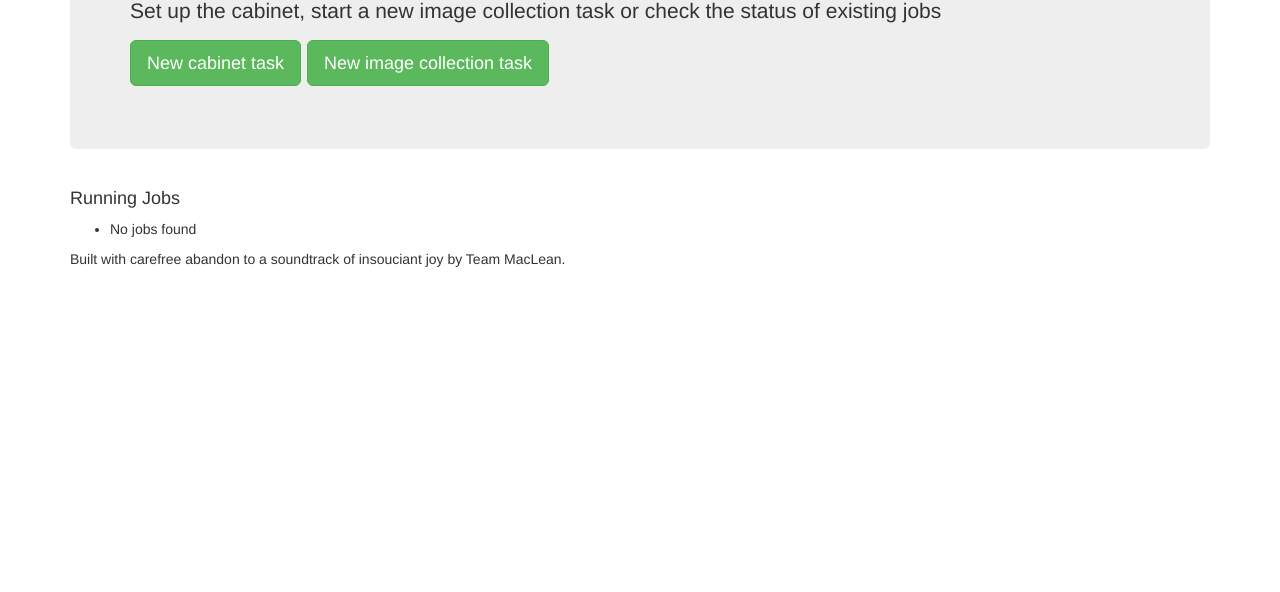
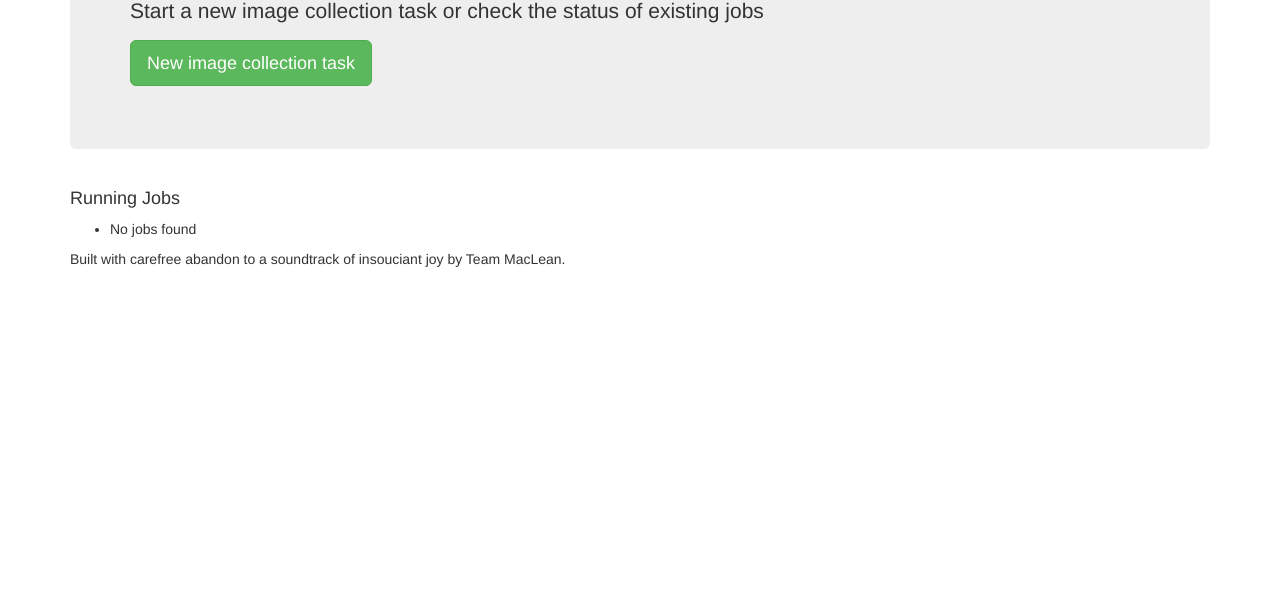
Before and after one commit to TeamMacLean/opimage_interface, a plain HTML site: page index.html in a window 1280 px wide. Shown: the part 208-800 px from the top of the page. Drawn offline with Linux system fonts and the light colour scheme; no server answers.

Commit message:
removed cabinet button

```diff
--- a/index.html
+++ b/index.html
@@ -26,9 +26,9 @@
 
     <div class="jumbotron">
       <h1>Webb Interface</h1>
-      <p class="lead">Set up the cabinet, start a new image collection task or check the status of existing jobs</p>
+      <p class="lead">Start a new image collection task or check the status of existing jobs</p>
       <p>
-        <a class="btn btn-lg btn-success" href="#" role="button" id="new_cabinet_task_button">New cabinet task</a>
+  <!--      <a class="btn btn-lg btn-success" href="#" role="button" id="new_cabinet_task_button">New cabinet task</a>-->
         <a class="btn btn-lg btn-success" href="#" role="button" id="new_image_task_button">New image collection task</a>
       </p>
     </div>
```
